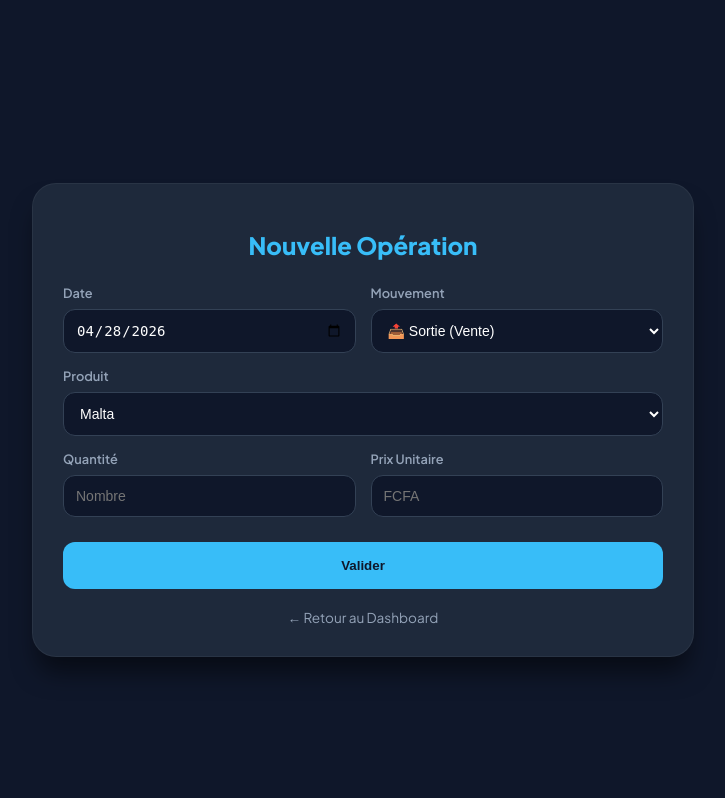
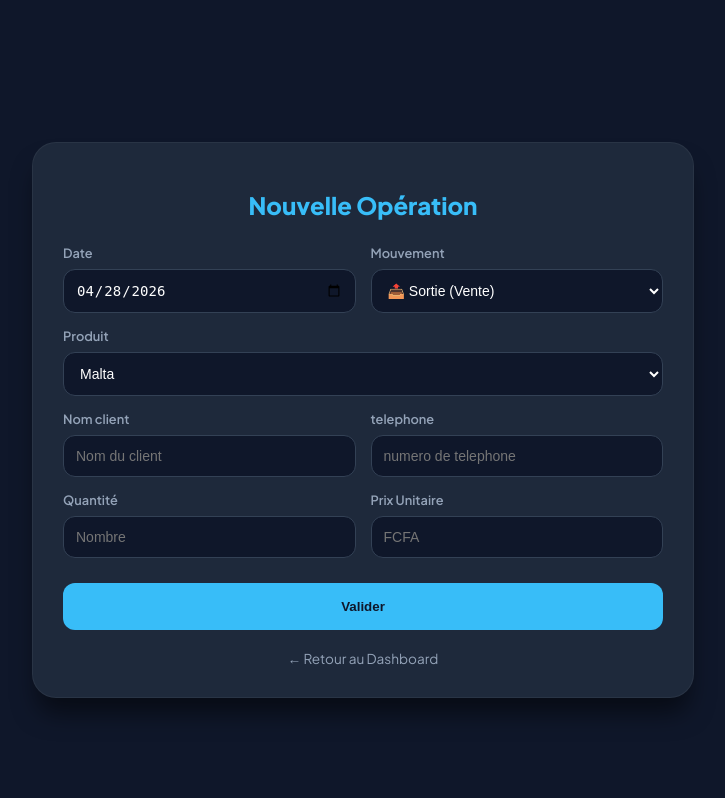
Before and after one commit to tchiov4-cloud/TCHIO_TCHOUALA_VALDO_24G2618-StocckMaster, a Flask app: page /form in a window 1280 px wide. Shown: the top 798 px of the page, without its empty margins (277-1002 px from the left). Run offline with Flask 3, Linux system fonts and the light colour scheme.

Commit message:
Update form.html

```diff
--- a/templates/form.html
+++ b/templates/form.html
@@ -247,6 +247,15 @@
         </div>
 
         <div class="form-group">
+            <label>Nom client</label>
+            <input type="text" name="client" placeholder="Nom du client" required>
+        </div>
+        <div class="form-group">
+            <label>telephone</label>
+            <input type="number" name="tel" placeholder="numero de telephone" required>
+        </div>
+
+        <div class="form-group">
             <label>Quantité</label>
             <input type="number" name="qte" placeholder="Nombre" required>
         </div>
```
